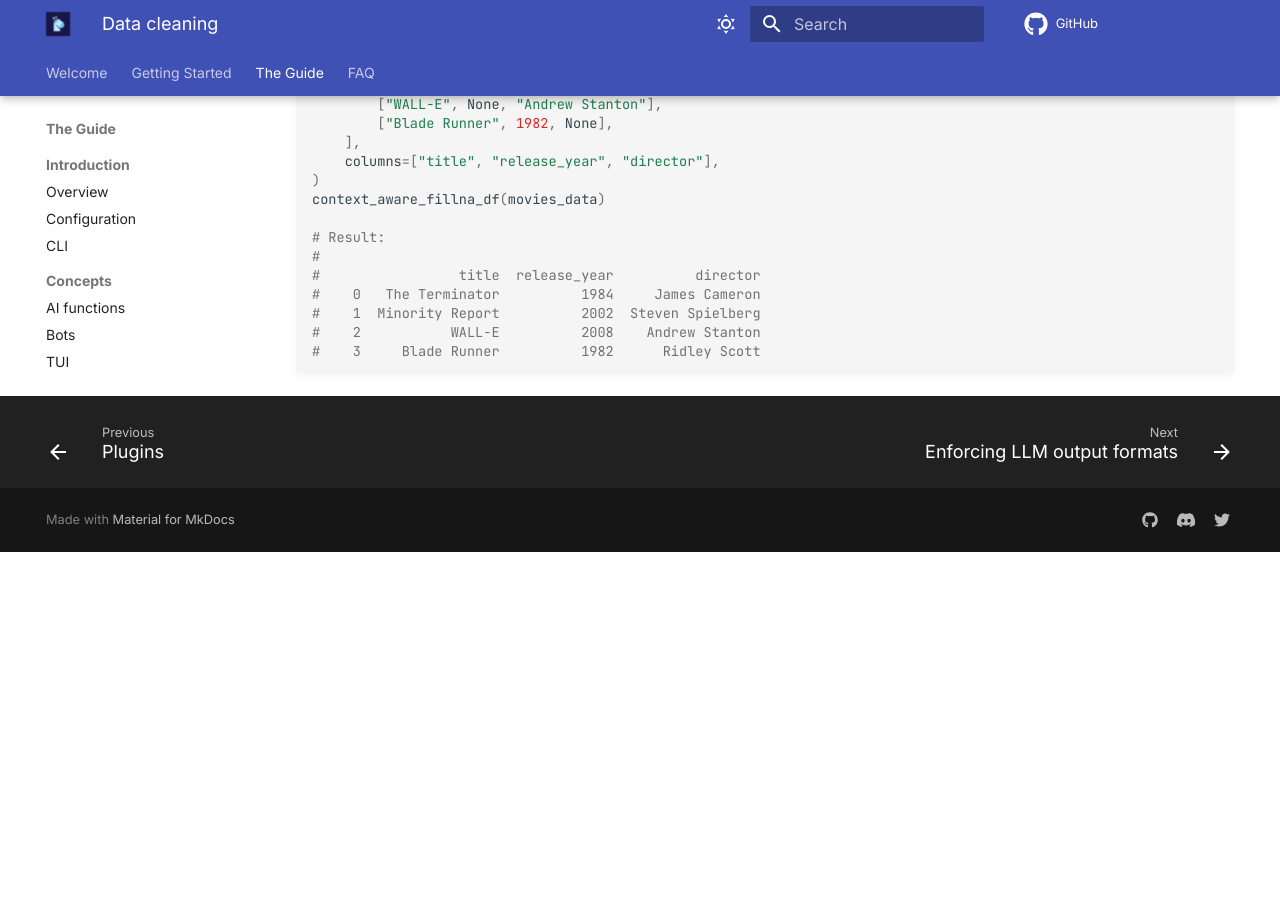
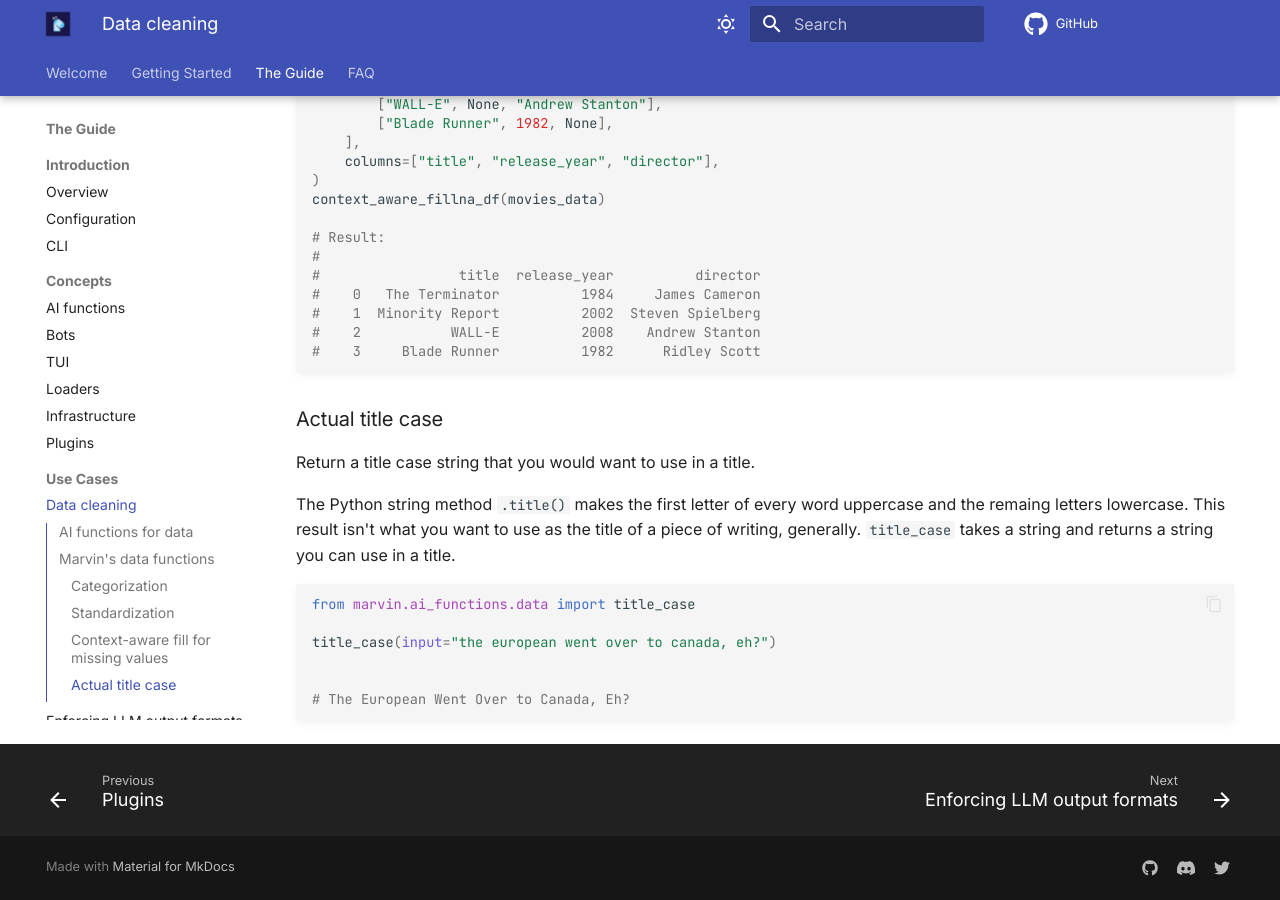
Before and after one commit to PrefectHQ/marvin, an MkDocs documentation site: the page built from docs/guide/use_cases/data_cleaning.md, in a window 1280 px wide and 900 px high, scrolled down 2611 px. Built offline with MkDocs 1.6.1 and Material for MkDocs 9.7.7, drawn with Linux system fonts in a browser that asks for light colours; comment, search, counter and statistics services are not loaded; before the commit the page ends 3163 px from its top, so only the background shows below that.

Commit message:
add title_case data cleaning function

````diff
--- a/docs/guide/use_cases/data_cleaning.md
+++ b/docs/guide/use_cases/data_cleaning.md
@@ -94,3 +94,19 @@ context_aware_fillna_df(movies_data)
 #    2           WALL-E          2008    Andrew Stanton
 #    3     Blade Runner          1982      Ridley Scott
 ```
+
+### Actual title case
+
+Return a title case string that you would want to use in a title.
+
+The Python string method `.title()` makes the first letter of every word uppercase and the remaing letters lowercase. This result isn't what you want to use as the title of a piece of writing, generally. `title_case` takes a string and returns a string you can use in a title.
+
+```python
+
+from marvin.ai_functions.data import title_case
+
+title_case(input="the european went over to canada, eh?")
+
+
+# The European Went Over to Canada, Eh?
+```
````
Also changed, not shown: 2 other files.
